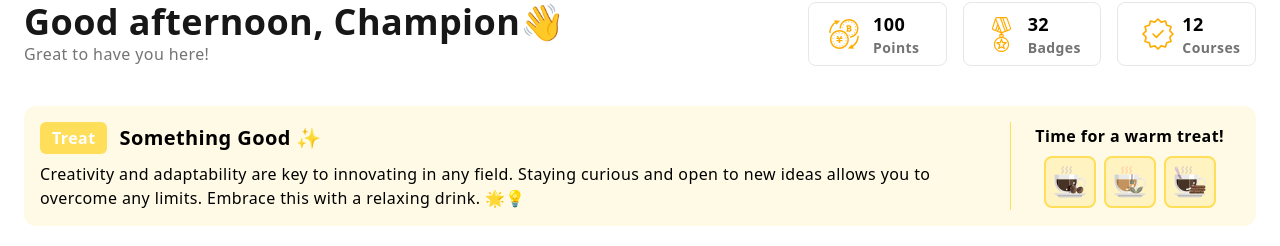
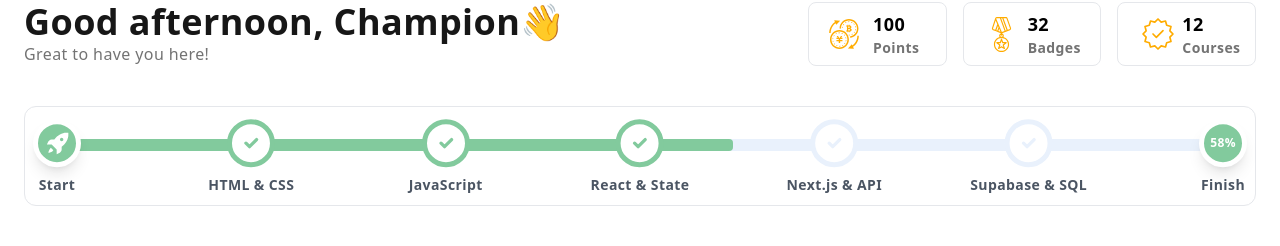
Before and after one commit to Eravity/Rocket.dev, a Next.js app: page / in a window 1280 px wide. Shown: the part 147-393 px from the top of the page. Built offline with nearby package versions, Linux system fonts and the light colour scheme; no server answers; the database is empty.

Commit message:
Build roadmap component

```diff
--- a/package.json
+++ b/package.json
@@ -13,7 +13,7 @@
     "@heroicons/react": "^2.2.0",
     "@supabase/supabase-js": "^2.48.1",
     "@tailwindcss/postcss": "^4.0.0",
-    "framer-motion": "^12.0.5",
+    "framer-motion": "^12.0.11",
     "heroicons": "^2.2.0",
     "next": "15.1.4",
     "react": "^19.0.0",
--- /dev/null
+++ b/src/app/_components/Icons/Check.tsx
@@ -0,0 +1,22 @@
+export default function Check({color}: {color?: string}) {
+  return (
+    <svg
+      width="20px"
+      height="20px"
+      viewBox="0 0 24 24"
+      fill="none"
+      xmlns="http://www.w3.org/2000/svg"
+    >
+      <g id="Interface / Check">
+        <path
+          id="Vector"
+          d="M6 12L10.2426 16.2426L18.727 7.75732"
+          stroke={color || "#E9F1FC"}
+          strokeWidth="4"
+          strokeLinecap="round"
+          strokeLinejoin="round"
+        />
+      </g>
+    </svg>
+  );
+}
--- a/src/app/_components/Icons/Rocket.tsx
+++ b/src/app/_components/Icons/Rocket.tsx
@@ -1,13 +1,21 @@
-export default function Rocket() {
+export default function Rocket({
+  width = 40,
+  height = 40,
+  color,
+}: {
+  width?: number;
+  height?: number;
+  color?: string;
+}) {
   return (
     <svg
-      width="40px"
-      height="40px"
+      width={width}
+      height={height}
       viewBox="0 0 15 15"
       version="1.1"
       id="rocket"
       xmlns="http://www.w3.org/2000/svg"
-      fill="#838383"
+      fill={color || "#838383"}
     >
       <path
         id="path7143"
--- /dev/null
+++ b/src/app/_components/Roadmap.tsx
@@ -0,0 +1,86 @@
+"use client";
+import { motion } from "framer-motion";
+import React from "react";
+import Check from "./Icons/Check";
+import Rocket from "./Icons/Rocket";
+
+const steps = [
+  { title: "Start" },
+  { title: "HTML & CSS" },
+  { title: "JavaScript" },
+  { title: "React & State" },
+  { title: "Next.js & API" },
+  { title: "Supabase & SQL" },
+  { title: "Finish" },
+];
+
+const Roadmap = React.memo(
+  ({ completionPercentage }: { completionPercentage: number }) => {
+    const totalSteps = steps.length;
+    const completedForRest = Math.floor(
+      (completionPercentage / 100) * (totalSteps - 1)
+    );
+    const currentIndex = 1 + completedForRest;
+
+    return (
+      <div className="w-full h-full px-4 py-4">
+        <div className="relative w-full h-fit">
+          {/* Progress bar */}
+          <div className="w-full h-3 bg-[#E9F1FC] rounded relative">
+            <motion.div
+              className="h-3 bg-[#82ca9d] rounded"
+              style={{ width: `${completionPercentage}%` }}
+              transition={{ duration: 0.3 }}
+            />
+          </div>
+
+          {/* Steps */}
+          {steps.map((step, index) => {
+            const leftPercent = (index / (totalSteps - 1)) * 100;
+            const isCompleted = index < currentIndex;
+            const isFirst = step.title === "Start";
+            const isLast = step.title === "Finish";
+
+            return (
+              <div
+                key={index}
+                className="absolute z-10 flex flex-col items-center"
+                style={{
+                  left: `${leftPercent}%`,
+                  top: "50%",
+                  transform: "translate(-50%, -34%)",
+                }}
+              >
+                <motion.div
+                  className={`w-12 h-12 flex items-center justify-center rounded-full border-[5px] transition-all duration-300 ${
+                    isFirst || isLast
+                      ? "bg-[#82ca9d] border-white shadow-lg"
+                      : isCompleted
+                      ? "bg-white border-[#82ca9d]"
+                      : "bg-white border-[#E9F1FC]"
+                  }`}
+                >
+                  {isFirst ? (
+                    <Rocket width={25} height={25} color="#fff" />
+                  ) : isLast ? (
+                    <span className="text-white font-semibold text-xs">
+                      {completionPercentage}%
+                    </span>
+                  ) : (
+                    <Check color={isCompleted ? "#82ca9d" : "#E9F1FC"} />
+                  )}
+                </motion.div>
+                <div className="mt-2 text-sm font-semibold text-center text-gray-600">
+                  {step.title}
+                </div>
+              </div>
+            );
+          })}
+        </div>
+      </div>
+    );
+  }
+);
+
+Roadmap.displayName = "Roadmap";
+export default Roadmap;
--- a/src/app/_components/Treat.tsx
+++ b/src/app/_components/Treat.tsx
@@ -1,119 +1,12 @@
 "use client";
-import { useState, useEffect, useRef } from "react";
-import Image from "next/image";
-import drinks from "../images/drinks";
-import useQuotes from "@/app/hooks/useQuotes";
-import useDrinkPreparation, {
-  DrinkItem,
-  formatTime,
-} from "@/app/hooks/useDrinkPreparation";
-
-const COLORS = {
-  orange: "bg-[#ffde59]",
-  lightOrange: "bg-[#fff3c2]",
-  creamOrange: "bg-[#fffae6]",
-} as const;
+import Roadmap from "../_components/Roadmap";
 
 export default function Treat() {
-  const { coffee, tea, hotChocolate } = drinks;
-  const { getQuote } = useQuotes();
-  const { selectedDrink, status, countdown, handleDrinkSelect } =
-    useDrinkPreparation();
-  const [currentQuote, setCurrentQuote] = useState<string>("");
-  const getQuoteRef = useRef(getQuote);
-
-  useEffect(() => {
-    setCurrentQuote(getQuoteRef.current());
-  }, []);
-
-  const drinkItems: DrinkItem[] = [
-    { src: coffee.src, alt: "Coffee" },
-    { src: tea.src, alt: "Tea" },
-    { src: hotChocolate.src, alt: "Hot Chocolate" },
-  ];
-
-  const getStatusContent = () => {
-    if (status === "preparing") {
-      return (
-        <div className="flex items-center justify-center space-x-2">
-          <span>Preparing {selectedDrink?.alt}</span>
-          <div className="animate-bounce">☕</div>
-        </div>
-      );
-    }
-    if (status === "ready") {
-      return (
-        <div className="animate-fade-in">
-          Here is your {selectedDrink?.alt} ✨
-        </div>
-      );
-    }
-    if (status === "cooldown") {
-      return (
-        <div className="animate-fade-in font-semibold">
-          {formatTime(countdown)}
-        </div>
-      );
-    }
-    return "";
-  };
-
   return (
     <div
-      className={`rounded-xl flex flex-col md:flex-row gap-4 md:gap-0 justify-between p-4 ${COLORS.creamOrange}`}
+      className={`relative rounded-xl flex flex-col md:flex-row gap-4 md:gap-0 justify-between p-4 min-h-[100px] bg-white border border-gray-200`}
     >
-      <div className="space-y-2 flex-1">
-        <div className="flex items-center space-x-3">
-          <div
-            className={`py-1 px-3 w-fit rounded-md font-semibold text-white ${COLORS.orange}`}
-          >
-            Treat
-          </div>
-          <h1 className="font-bold text-lg md:text-xl">Something Good ✨</h1>
-        </div>
-        <p className="max-w-screen-xl text-sm md:text-base">{currentQuote}</p>
-      </div>
-      <div className="flex items-center justify-center">
-        <div
-          className={`h-[1px] md:h-full md:w-[1px] mr-0 md:mx-2 w-full my-2 md:my-auto ${COLORS.orange}`}
-        />
-        <div className="space-y-2 w-full px-2 md:px-4">
-          <div className="text-sm md:text-base font-semibold text-center">
-            {status === "cooldown"
-              ? "Next drink available in:"
-              : "Time for a warm treat!"}
-          </div>
-          <div className="flex justify-center items-center gap-4 md:gap-2">
-            {status === "selecting" ? (
-              drinkItems.map((drink) => (
-                <button
-                  key={drink.alt}
-                  onClick={() => handleDrinkSelect(drink)}
-                  className={`p-2 min-w-[48px] md:min-w-[unset] h-fit border-2 border-[#ffde59] ${COLORS.lightOrange} rounded-lg hover:${COLORS.orange} transition-colors duration-200`}
-                >
-                  <Image
-                    width={32}
-                    height={32}
-                    src={drink.src}
-                    alt={drink.alt}
-                    className="w-6 h-6 md:w-8 md:h-8"
-                  />
-                </button>
-              ))
-            ) : (
-              <div
-                className={`w-full min-w-[200px] p-2 text-center border-2 border-[#ffde59] ${
-                  COLORS.lightOrange
-                } rounded-lg transition-all duration-300 ${
-                  status === "preparing" ? "animate-pulse" : ""
-                }`}
-              >
-                {getStatusContent()}
-              </div>
-            )}
-          </div>
-        </div>
-      </div>
+      <Roadmap completionPercentage={58} />
     </div>
   );
 }
--- a/src/app/hooks/useLearningGoal.ts
+++ b/src/app/hooks/useLearningGoal.ts
@@ -26,7 +26,6 @@ const getStoredProgress = () => {
 
   try {
     const parsed = JSON.parse(stored);
-    // Convert stored date strings back to Date objects
     return {
       ...parsed,
       streak: {
--- a/src/app/hooks/useLearningState.ts
+++ b/src/app/hooks/useLearningState.ts
@@ -12,7 +12,7 @@ export const useLearningState = () => {
   const [learningState, setLearningState] = useState<LearningState>({
     hasStartedToday: false,
     isPaused: false,
-    lastActiveDate: new Date().toDateString() // Set initial date to prevent mismatch
+    lastActiveDate: new Date().toDateString()
   });
 
   useEffect(() => {
@@ -20,7 +20,7 @@ export const useLearningState = () => {
       const stored = localStorage.getItem('learningState');
       if (stored) {
         const parsed = JSON.parse(stored);
-        // Reset if it's a new day
+
         const today = new Date().toDateString();
         if (parsed.lastActiveDate !== today) {
           const newState = { hasStartedToday: false, isPaused: false, lastActiveDate: today };
--- a/src/app/learning/page.tsx
+++ b/src/app/learning/page.tsx
@@ -1,3 +1,3 @@
-export default function MyLearningPage () {
-  return <div>Here are the courses you are learning right now</div>
-};
+export default function MyLearningPage() {
+  return <div></div>;
+}
```
Also changed, not shown: 1 other file (tests, documents, lock files or other folders).
